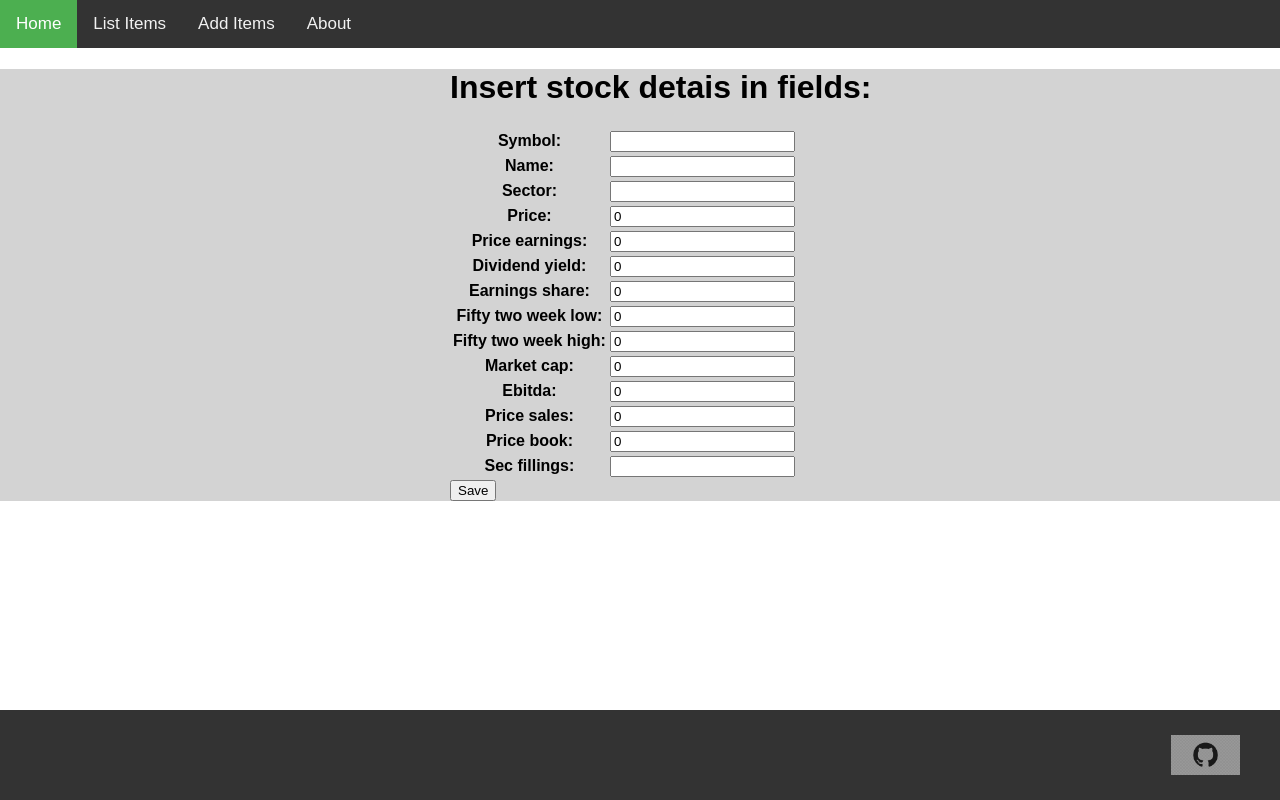
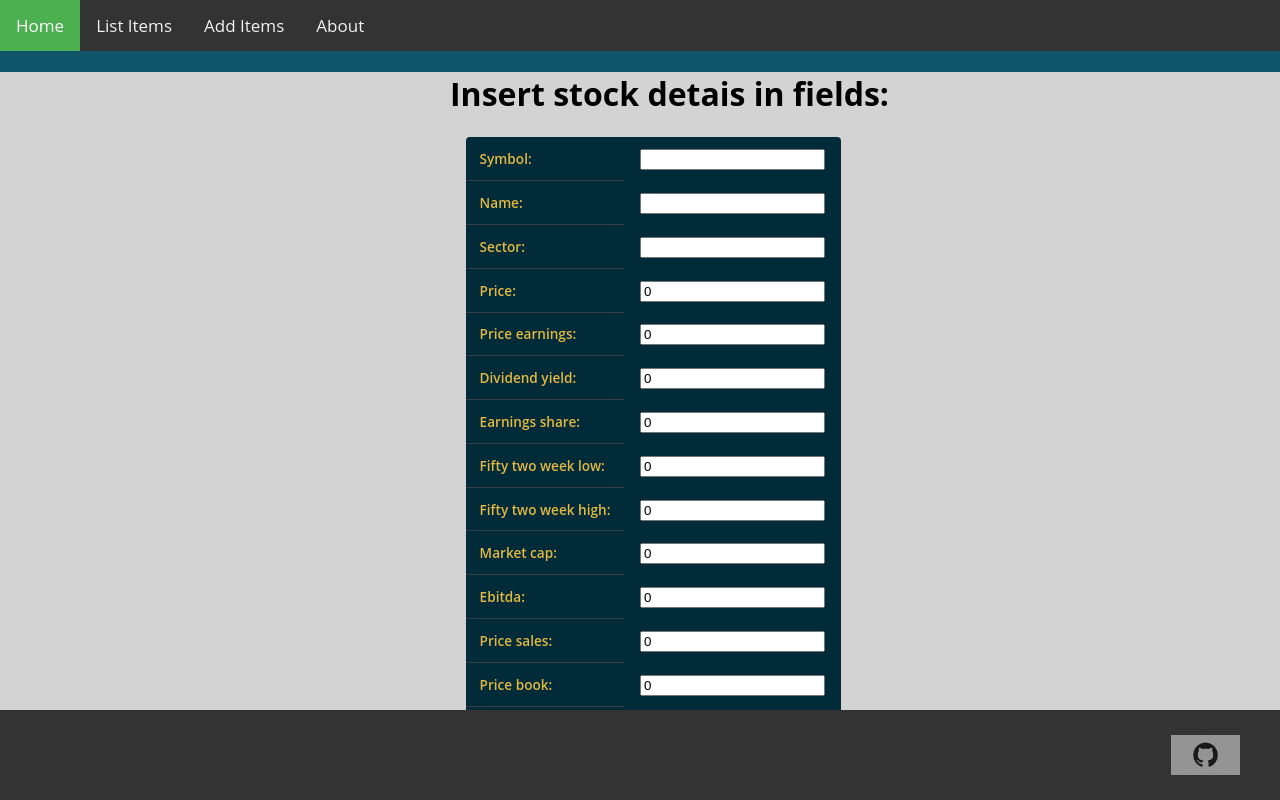
Before and after one commit to ekiafa/stock_management_system, a Django app: page /add_items/ in a window 1280 px wide. Run offline with Django 3.2, Linux system fonts and the light colour scheme.

Commit message:
style of table

```diff
--- a/stockmng/static/css/stylesheet.css
+++ b/stockmng/static/css/stylesheet.css
@@ -2,11 +2,12 @@
 
 body {
 
-  background-color: white;
+  background-color:#105469;
 
   margin: 0;
-  font-family: Arial, Helvetica, sans-serif;
+  font-family: 'Open Sans', sans-serif;
   height: auto;
+  box-sizing: border-box;
 
 }
 
@@ -18,7 +19,7 @@ img {
 
 .container{
   background-color: lightgrey;
-  margin:auto;
+  margin: auto;
 }
 
 /* Add a black background color to the top navigation */
@@ -53,6 +54,59 @@ img {
 
 /*-------------------------------------------------------*/
 
+@import url(https://fonts.googleapis.com/css?family=Open+Sans:400,600);
+
+/**, *:before, *:after {
+  margin: 0;
+  padding: 0;
+  box-sizing: border-box;
+}
+body {
+  background: #105469;
+  font-family: 'Open Sans', sans-serif;
+}*/
+table {
+  background: #012B39;
+  border-radius: 0.25em;
+  border-collapse: collapse;
+  margin: 1em;
+}
+th {
+  border-bottom: 1px solid #364043;
+  color: #E2B842;
+  font-size: 0.85em;
+  font-weight: 600;
+  padding: 0.5em 1em;
+  text-align: left;
+}
+td {
+  color: #fff;
+  font-weight: 400;
+  padding: 0.65em 1em;
+}
+.disabled td {
+  color: #4F5F64;
+}
+tbody tr {
+  transition: background 0.25s ease;
+}
+tbody tr:hover {
+  background: #014055;
+}
+
+
+
+
+
+
+
+
+
+
+
+
+
+/*------------------------------------------------------*/
 
 .footer {
   position:fixed;
```
